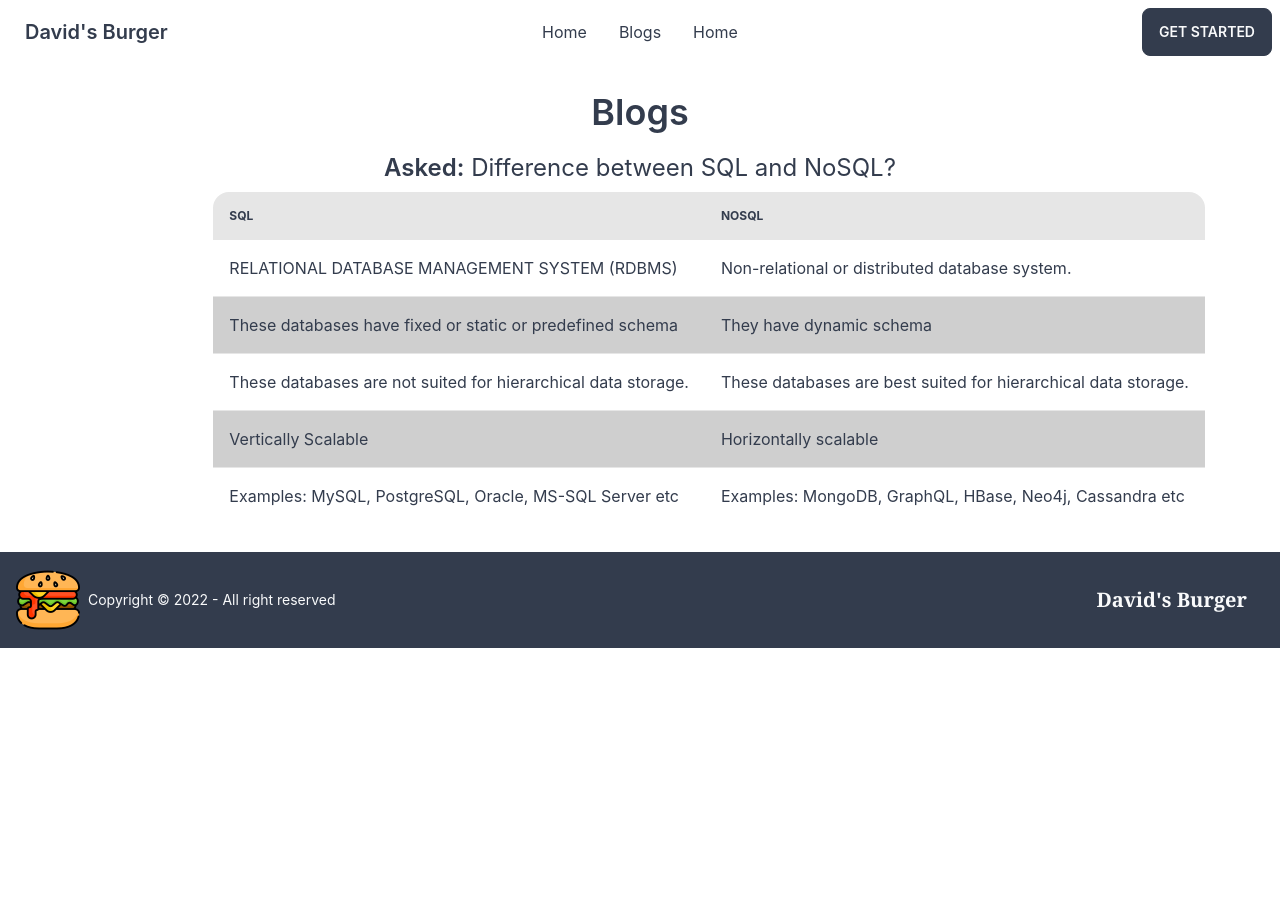
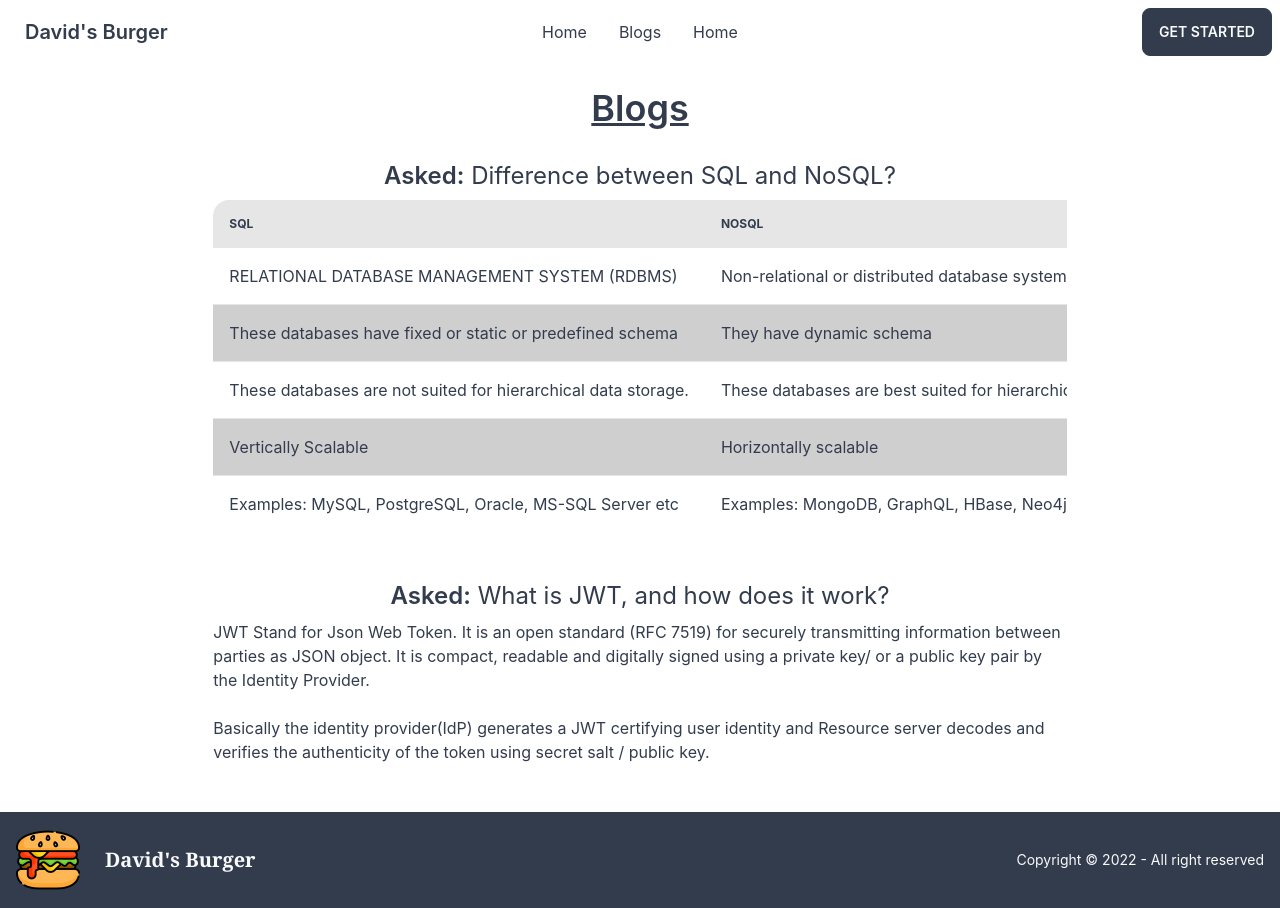
Before and after one commit to saqib0404/davids-burger-client, a React (Create React App) app: page /blogs in a window 1280 px wide. Before the commit the page ends 800 px from the top, so only its background shows below. Built offline with nearby package versions, Linux system fonts and the light colour scheme.

Commit message:
second blog added

```diff
--- a/src/Pages/Blogs/Blogs.js
+++ b/src/Pages/Blogs/Blogs.js
@@ -2,14 +2,14 @@ import React from 'react';
 
 const Blogs = () => {
     return (
-        <section>
-            <h2 className='text-4xl font-semibold text-center mt-7 mb-5'>Blogs</h2>
+        <section className='mb-10'>
+            <h2 className='text-4xl font-semibold text-center mt-6 mb-8 underline'>Blogs</h2>
             <div className="blogs w-8/12 mx-auto">
                 {/* Blog-1 */}
-                <div className="blog-1 mb-7">
+                <div className="mb-12">
                     <h3 className='text-2xl text-center mb-2'><span className='font-semibold'>Asked:</span> Difference between SQL and NoSQL?</h3>
                     <p>
-                        <div>
+                        <div className='overflow-x-auto'>
                             <table className="table w-full">
 
                                 <thead>
@@ -50,6 +50,14 @@ const Blogs = () => {
                         </div>
                     </p>
                 </div>
+                {/* Blog-2 */}
+                <div className="mb-12">
+                    <h3 className='text-2xl text-center mb-2'><span className='font-semibold'>Asked:</span> What is JWT, and how does it work?</h3>
+                    <p>
+                        JWT Stand for Json Web Token. It is an open standard (RFC 7519) for securely transmitting information between parties as JSON object. It is compact, readable and digitally signed using a private key/ or a public key pair by the Identity Provider. <br /> <br />
+                        Basically the identity provider(IdP) generates a JWT certifying user identity and Resource server decodes and verifies the authenticity of the token using secret salt / public key.
+                    </p>
+                </div>
             </div>
         </section>
     );
--- a/src/Pages/Shared/Footer/Footer.js
+++ b/src/Pages/Shared/Footer/Footer.js
@@ -7,10 +7,10 @@ const Footer = () => {
         <footer className="footer items-center p-4 bg-neutral text-neutral-content">
             <div className="items-center grid-flow-col">
                 <img src={img} alt="" />
-                <p>Copyright © 2022 - All right reserved</p>
+                <Link className="font-serif btn btn-ghost normal-case text-xl" to='/'>David's Burger</Link>
             </div>
             <div className="grid-flow-col gap-4 md:place-self-center md:justify-self-end">
-                <Link className="font-serif btn btn-ghost normal-case text-xl" to='/'>David's Burger</Link>
+                <p>Copyright © 2022 - All right reserved</p>
             </div>
         </footer>
     );
```
